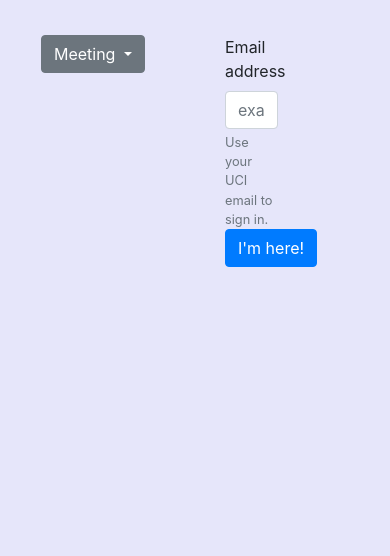
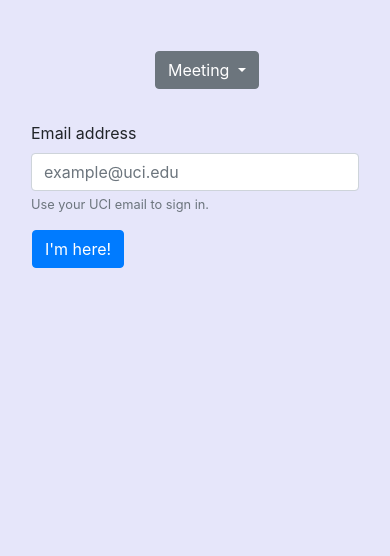
Before and after one commit to SHPE-at-UCI/firebase-api, a Flask app: page / in a window 390 px wide. Shown: the part 164-720 px from the top of the page. Run offline with Flask 2, Linux system fonts and the light colour scheme; some libraries are stand-ins or nearby versions.

Commit message:
updated home page to make it mobile-friendly

```diff
--- a/app.py
+++ b/app.py
@@ -1,10 +1,13 @@
-from flask import Flask, render_template
+from flask import Flask, render_template, request
 import sqlite3
 app = Flask(__name__)
 
 
-@app.route("/")
+@app.route("/", methods=('GET', 'POST'))
 def index():
+    if request.method == 'POST':
+        email = request.form["emailInput"]
+        return render_template('thank-you.html')
     return render_template('home.html')
 
 
--- a/templates/base.html
+++ b/templates/base.html
@@ -11,10 +11,6 @@
             href="https://maxcdn.bootstrapcdn.com/bootstrap/4.0.0/css/bootstrap.min.css"
             integrity="sha384-Gn5384xqQ1aoWXA+058RXPxPg6fy4IWvTNh0E263XmFcJlSAwiGgFAW/dAiS6JXm"
             crossorigin="anonymous"
-        />
-        <link
-            rel="stylesheet"
-            href="{{ url_for('static', filename='style.css') }}"
         />
     </head>
     <body>
--- a/templates/home.html
+++ b/templates/home.html
@@ -27,10 +27,9 @@
 
 <body style="background-color:#E6E6FA">
     <div class="container">
-        <div class="row row row-cols-2">
-
-            <div class="col-6">
-            <div class="dropdown float-right" style="margin-right:35px">
+        <div class="row justify-content-md-center p-3">
+            <div class="col-md-auto">
+                <div class="dropdown float-right" style="margin-right:100px">
                     <button class="btn btn-secondary dropdown-toggle" type="button" id="dropdownMenuButton" data-toggle="dropdown" aria-haspopup="true" aria-expanded="false">
                     Meeting
                     </button>
@@ -42,24 +41,24 @@
                     </div>
                 </div>
             </div>
+        </div>
+        <div class="row justify-content-md-center p-3">
+            <div class="col-md-auto">
+                <form method = "POST">
+                    <div class="form-group">
+                        <label for="exampleInputEmail1">Email address</label>
+                        <input type="email" class="form-control" id="emailInput" name="emailInput" pattern="[a-zA-Z0-9]+@uci[.]edu"
+                        aria-describedby="emailHelp"  placeholder="example@uci.edu" required>
+                        <div class="invalid-feedback">
+                            Please enter your UCI email.
+                        </div>
 
-        <div class="col-6">
-            <form>
-
-                <div class="form-group">
-                    <div class="col-6">
-                    <label for="exampleInputEmail1">Email address</label>
-                </div>
-                <div class="col-6">
-                <input type="email" class="form-control" id="exampleInputEmail1" aria-describedby="emailHelp"  placeholder="example@uci.edu">
                         <small id="emailHelp" class="form-text text-muted">Use your UCI email to sign in.</small>
 
+                        <div class="row p-3">
                             <button type="submit" class="btn btn-primary">I'm here!</button>
                         </div>
                     </div>
-
-
-
                 </form>
             </div>
         </div>
```
Lines whose indentation alone changed are shown as unchanged.
